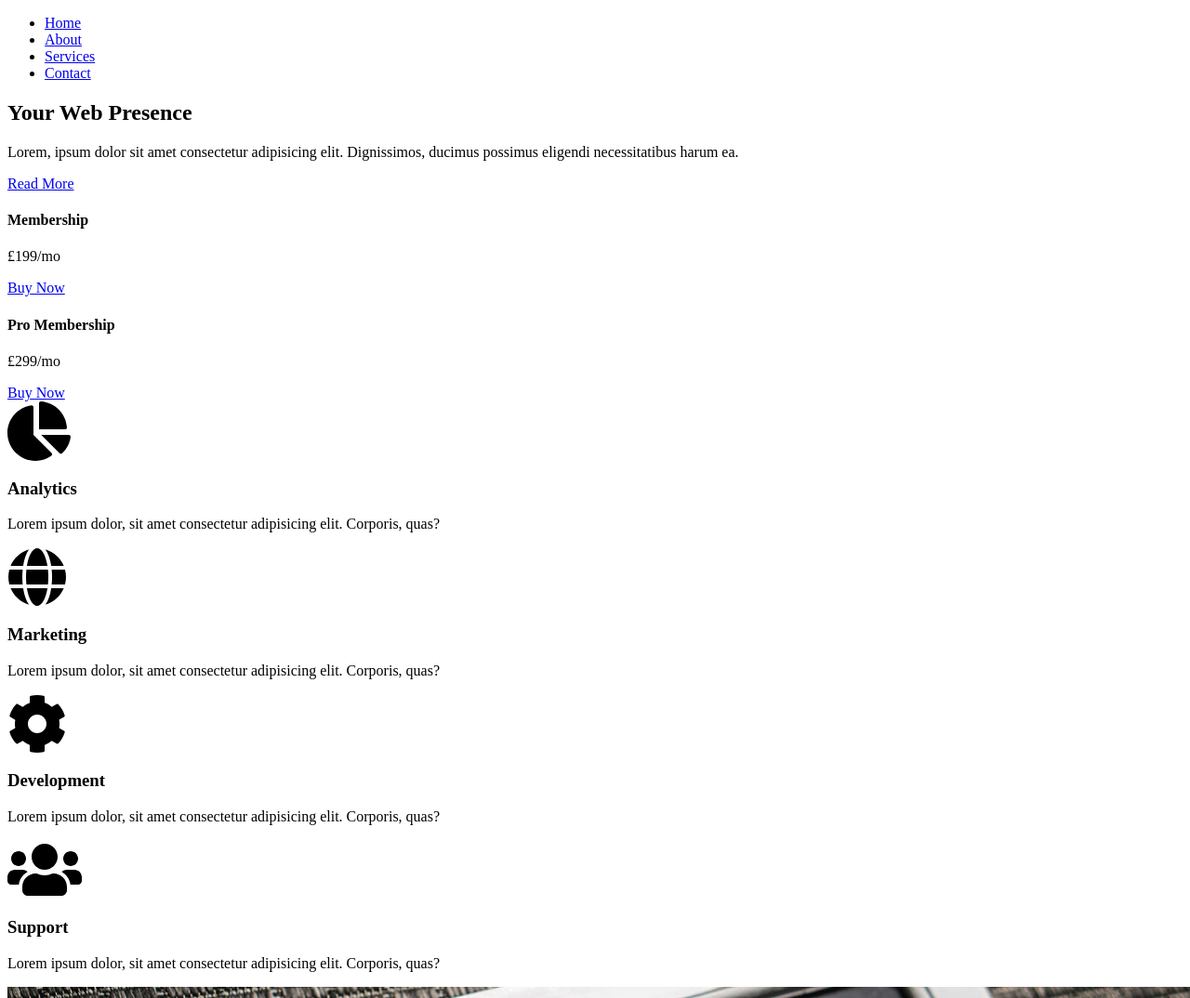
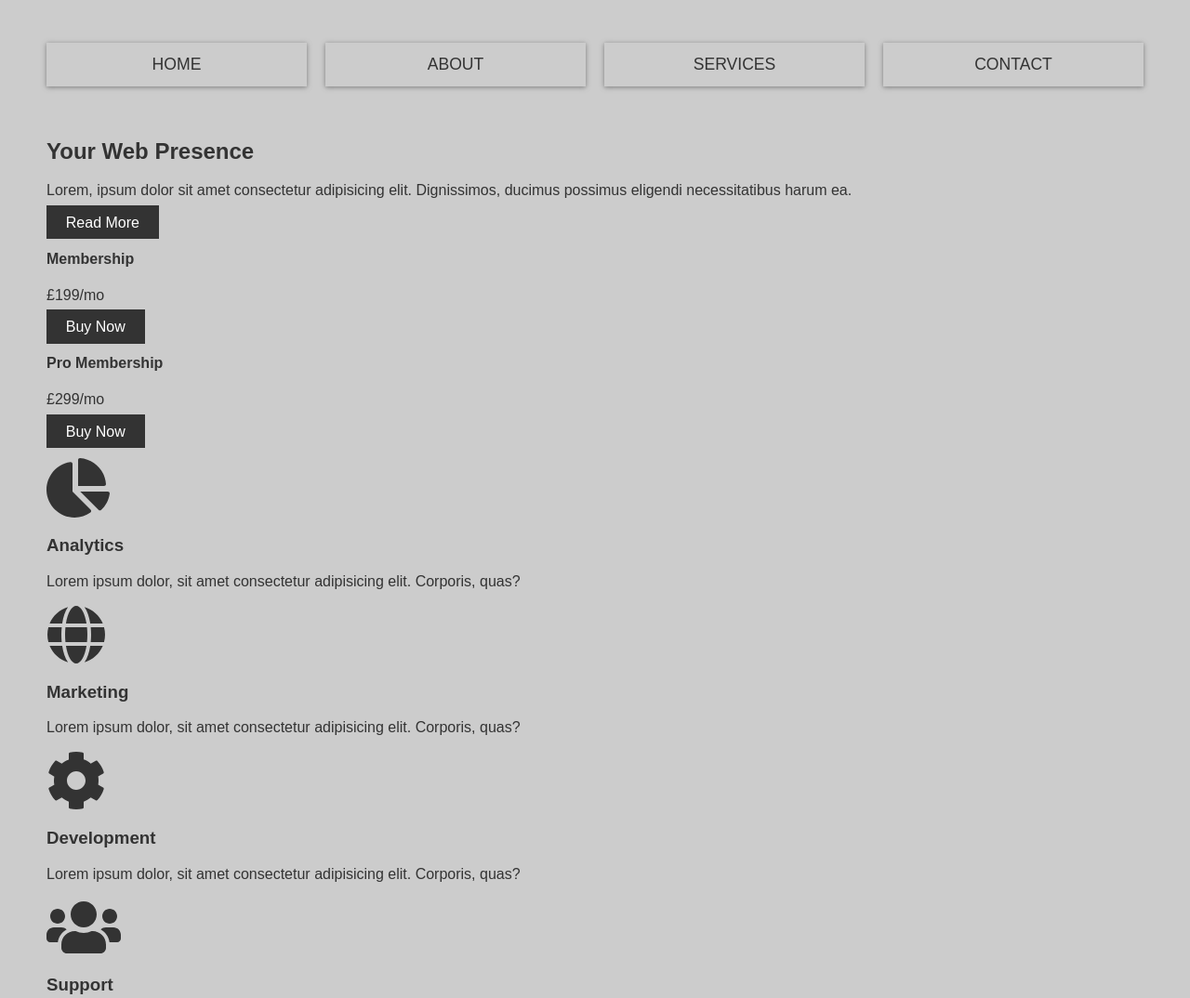
Before and after one commit to sbcommits/gridSite, a plain HTML site: page index.html in a window 1280 px wide. Shown: the top 1074 px of the page at 93% size. Drawn offline with Linux system fonts and the light colour scheme.

Commit message:
added css

```diff
--- a/css/style.css
+++ b/css/style.css
@@ -0,0 +1,57 @@
+/* CSS Variables */
+:root {
+  --primary: #ddd;
+  --dark: #333;
+  --light: #fff;
+  --shadow: 0 1px 5px rgba(104, 104, 104, 0.8);
+}
+
+html {
+  box-sizing: border-box;
+  font-family: Arial, Helvetica, sans-serif;
+  color: var(--dark);
+}
+
+body {
+  background: #ccc;
+  margin: 30px 50px;
+  line-height: 1,4;
+}
+
+.btn {
+  background: var(--dark);
+  color: var(--light);
+  padding: 0.6rem 1.3rem;
+  text-decoration: none;
+  border: 0;
+}
+
+img {
+  max-width: 100%;
+}
+
+.wrapper {
+  display: grid;
+  grid-gap: 20px;
+}
+
+/* Navigation */
+.main-nav ul {
+  display: grid;
+  grid-gap: 20px;
+  padding: 0;
+  list-style: none;
+  grid-template-columns: repeat(4, 1fr);
+}
+
+.main-nav a {
+  background; var(--primary);
+  display: block;
+  text-decoration: none;
+  padding: 0.8rem;
+  text-align: center;
+  color: var(--dark);
+  text-transform: uppercase;
+  font-size: 1.1rem;
+  box-shadow: var(--shadow);
+}
--- a/index.html
+++ b/index.html
@@ -76,6 +76,24 @@
       <a href="#" class="btn">Learn More</a>
     </section>
 
+    <!-- Portfolio -->
+    <section class="portfolio">
+      <img src="https://source.unsplash.com/random/200x200" alt="">
+      <img src="https://source.unsplash.com/random/200x200" alt="">
+      <img src="https://source.unsplash.com/random/200x200" alt="">
+      <img src="https://source.unsplash.com/random/200x200" alt="">
+      <img src="https://source.unsplash.com/random/200x200" alt="">
+      <img src="https://source.unsplash.com/random/200x200" alt="">
+      <img src="https://source.unsplash.com/random/200x200" alt="">
+      <img src="https://source.unsplash.com/random/200x200" alt="">
+      <img src="https://source.unsplash.com/random/200x200" alt="">
+    </section>
+
+    <!-- Footer -->
+    <footer>
+      <p>GridBiz &copy; 2021</p>
+    </footer>
+
   </div>
   <!-- Wrapper Ends -->
 </body>
```
Also changed, not shown: img/showcase.jpg (added).
